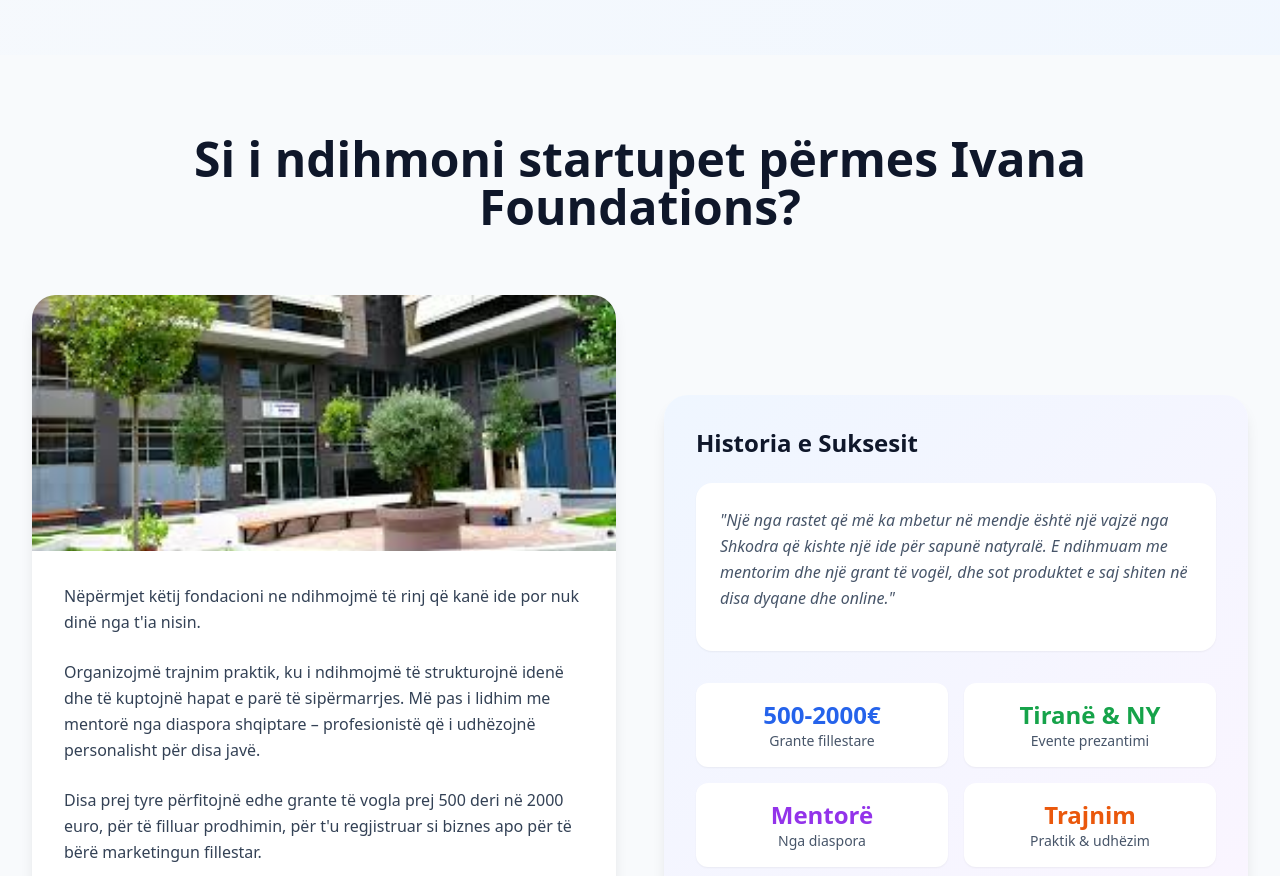
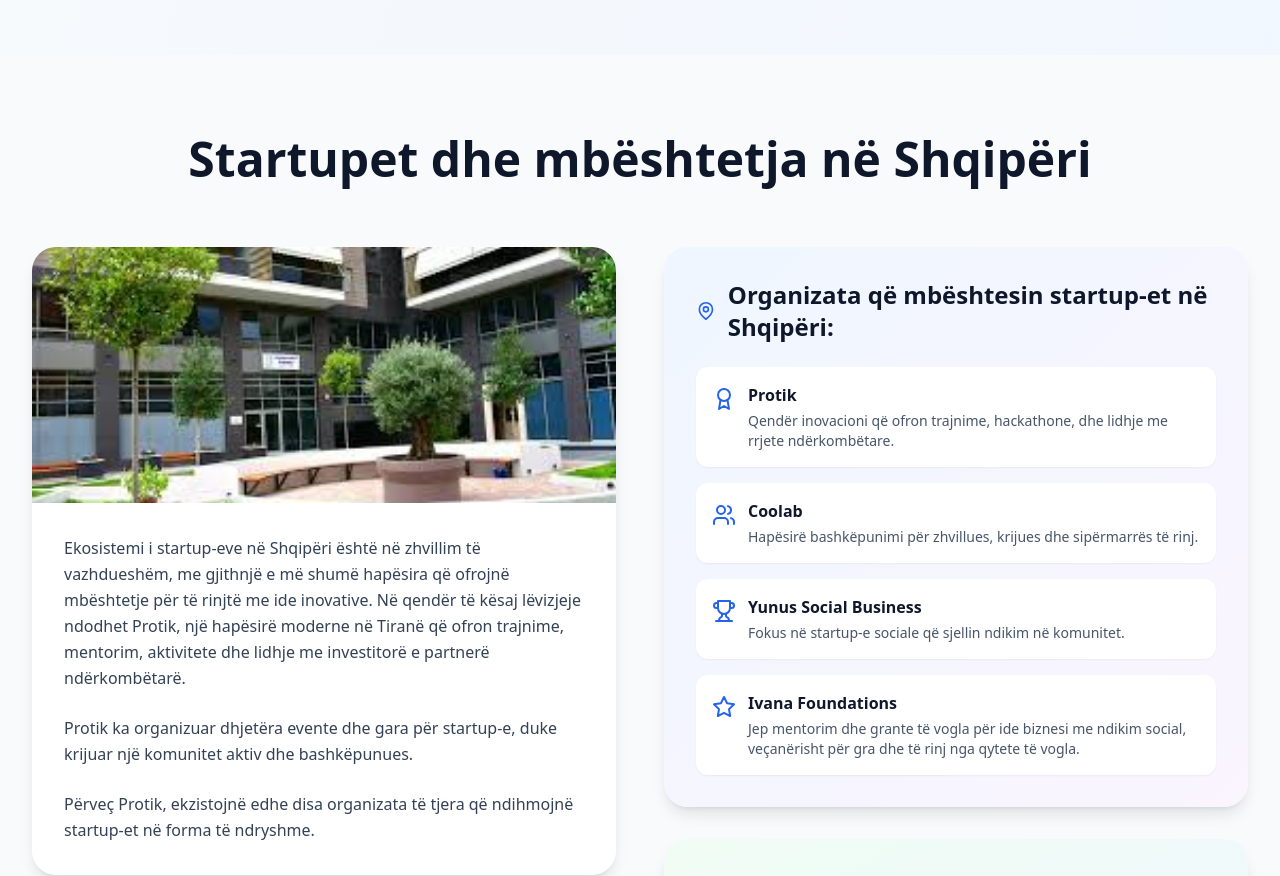
Before and after one commit to hysen-ramaj1/founder, a React (Vite) app: page / in a window 1280 px wide. Shown: the part 1920-2796 px from the top of the page. Built offline with nearby package versions, Linux system fonts and the light colour scheme.

Commit message:
Update homepage with new startup support section

```diff
--- a/src/pages/HomePage.tsx
+++ b/src/pages/HomePage.tsx
@@ -1,6 +1,6 @@
 import React, { useEffect, useRef } from 'react';
 import { Link } from 'react-router-dom';
-import { FileText, DollarSign, Scale, Presentation, Users, Trophy, Star, ArrowRight } from 'lucide-react';
+import { FileText, DollarSign, Scale, Presentation, Users, Trophy, Star, ArrowRight, MapPin, Calendar, Award } from 'lucide-react';
 
 const HomePage = () => {
   const heroRef = useRef(null);
@@ -54,6 +54,37 @@ const HomePage = () => {
     { icon: <Users className="w-6 h-6" />, value: '0k+', label: 'Founders Helped' },
     { icon: <Trophy className="w-6 h-6" />, value: '0+', label: 'Successful Startups' },
     { icon: <Star className="w-6 h-6" />, value: '0%', label: 'Success Rate' }
+  ];
+
+  const organizations = [
+    {
+      name: 'Protik',
+      description: 'Qendër inovacioni që ofron trajnime, hackathone, dhe lidhje me rrjete ndërkombëtare.',
+      icon: <Award className="w-6 h-6" />
+    },
+    {
+      name: 'Coolab',
+      description: 'Hapësirë bashkëpunimi për zhvillues, krijues dhe sipërmarrës të rinj.',
+      icon: <Users className="w-6 h-6" />
+    },
+    {
+      name: 'Yunus Social Business',
+      description: 'Fokus në startup-e sociale që sjellin ndikim në komunitet.',
+      icon: <Trophy className="w-6 h-6" />
+    },
+    {
+      name: 'Ivana Foundations',
+      description: 'Jep mentorim dhe grante të vogla për ide biznesi me ndikim social, veçanërisht për gra dhe të rinj nga qytete të vogla.',
+      icon: <Star className="w-6 h-6" />
+    }
+  ];
+
+  const events = [
+    'Startup Weekend Tirana – Gara 3-ditore për ndërtimin e një ideje në ekip',
+    'Women Founders Meetup – Takime për gra sipërmarrëse',
+    'Protik Demo Day – Prezantim i ideve përpara jurisë dhe investitorëve',
+    'Hack4Tourism – Hackathon për zgjidhje inovative në turizëm',
+    'EU for Innovation Bootcamps – Trajnime intensive për të rinjtë që duan të krijojnë startup-e'
   ];
 
   useEffect(() => {
@@ -203,73 +234,94 @@ const HomePage = () => {
         </div>
       </section>
 
-      {/* Ivana Foundation Section */}
+      {/* Startup Support in Albania Section */}
       <section className="py-20 px-4 sm:px-6 lg:px-8 bg-slate-50">
         <div className="max-w-7xl mx-auto">
           <div className="text-center mb-16 animate-on-scroll opacity-0">
             <h2 className="text-4xl md:text-5xl font-bold text-slate-900 mb-6">
-              Si i ndihmoni startupet përmes Ivana Foundations?
+              Startupet dhe mbështetja në Shqipëri
             </h2>
           </div>
 
-          <div className="grid grid-cols-1 lg:grid-cols-2 gap-12 items-center animate-on-scroll opacity-0">
+          <div className="grid grid-cols-1 lg:grid-cols-2 gap-12 items-start animate-on-scroll opacity-0">
             <div className="bg-white rounded-3xl overflow-hidden shadow-lg hover:shadow-2xl transition-all duration-500 transform hover:-translate-y-2">
               <img
                 src="/f.jpeg"
-                alt="Ivana Foundation building"
+                alt="Protik innovation center"
                 className="w-full h-64 object-cover"
               />
               <div className="p-8">
                 <div className="space-y-6 text-slate-700 leading-relaxed">
                   <p>
-                    Nëpërmjet këtij fondacioni ne ndihmojmë të rinj që kanë ide por nuk dinë nga t'ia nisin.
+                    Ekosistemi i startup-eve në Shqipëri është në zhvillim të vazhdueshëm, me gjithnjë e më shumë hapësira që ofrojnë mbështetje për të rinjtë me ide inovative. Në qendër të kësaj lëvizjeje ndodhet Protik, një hapësirë moderne në Tiranë që ofron trajnime, mentorim, aktivitete dhe lidhje me investitorë e partnerë ndërkombëtarë.
                   </p>
 
                   <p>
-                    Organizojmë trajnim praktik, ku i ndihmojmë të strukturojnë idenë dhe të kuptojnë hapat e parë të sipërmarrjes.
-                    Më pas i lidhim me mentorë nga diaspora shqiptare – profesionistë që i udhëzojnë personalisht për disa javë.
+                    Protik ka organizuar dhjetëra evente dhe gara për startup-e, duke krijuar një komunitet aktiv dhe bashkëpunues.
                   </p>
 
                   <p>
-                    Disa prej tyre përfitojnë edhe grante të vogla prej 500 deri në 2000 euro, për të filluar prodhimin,
-                    për t'u regjistruar si biznes apo për të bërë marketingun fillestar.
-                  </p>
-
-                  <p>
-                    Gjithashtu, u japim mundësi të prezantojnë idetë në evente në Tiranë apo New York, ku marrin vëmendje
-                    nga investitorë, partnerë apo media.
+                    Përveç Protik, ekzistojnë edhe disa organizata të tjera që ndihmojnë startup-et në forma të ndryshme.
                   </p>
                 </div>
               </div>
             </div>
 
-            <div className="bg-gradient-to-br from-blue-50 to-purple-50 rounded-3xl p-8 shadow-lg">
-              <div className="mb-8">
-                <h3 className="text-2xl font-bold text-slate-900 mb-6">Historia e Suksesit</h3>
-                <div className="bg-white rounded-2xl p-6 shadow-sm">
-                  <p className="text-slate-600 leading-relaxed mb-4 italic">
-                    "Një nga rastet që më ka mbetur në mendje është një vajzë nga Shkodra që kishte një ide për sapunë natyralë.
-                    E ndihmuam me mentorim dhe një grant të vogël, dhe sot produktet e saj shiten në disa dyqane dhe online."
-                  </p>
+            <div className="space-y-8">
+              {/* Organizations */}
+              <div className="bg-gradient-to-br from-blue-50 to-purple-50 rounded-3xl p-8 shadow-lg">
+                <h3 className="text-2xl font-bold text-slate-900 mb-6 flex items-center">
+                  <MapPin className="w-6 h-6 text-blue-600 mr-3" />
+                  Organizata që mbështesin startup-et në Shqipëri:
+                </h3>
+                <div className="space-y-4">
+                  {organizations.map((org, index) => (
+                    <div
+                      key={index}
+                      className="bg-white rounded-xl p-4 shadow-sm hover:shadow-md transition-all duration-300 transform hover:-translate-y-1"
+                    >
+                      <div className="flex items-start">
+                        <div className="text-blue-600 mr-3 mt-1">{org.icon}</div>
+                        <div>
+                          <h4 className="font-bold text-slate-900 mb-1">{org.name}</h4>
+                          <p className="text-sm text-slate-600">{org.description}</p>
+                        </div>
+                      </div>
+                    </div>
+                  ))}
                 </div>
               </div>
 
-              <div className="grid grid-cols-2 gap-4">
-                <div className="text-center p-4 bg-white rounded-xl shadow-sm">
-                  <div className="text-2xl font-bold text-blue-600">500-2000€</div>
-                  <div className="text-sm text-slate-600">Grante fillestare</div>
+              {/* Interview */}
+              <div className="bg-gradient-to-br from-green-50 to-blue-50 rounded-3xl p-8 shadow-lg">
+                <h3 className="text-2xl font-bold text-slate-900 mb-6 flex items-center">
+                  <Users className="w-6 h-6 text-green-600 mr-3" />
+                  Intervistë e shkurtër: Si është të nisesh një startup në Shqipëri?
+                </h3>
+                <div className="bg-white rounded-2xl p-6 shadow-sm">
+                  <p className="text-slate-600 leading-relaxed mb-4 italic">
+                    "Në fillim kisha vetëm një ide për një aplikacion që ndihmon studentët të organizojnë mësimet. Falë një trajnimi që mora në Tiranë, mësova si të ndërtoj një plan biznesi dhe të prezantoj idenë time. Më pas u përzgjodha për një program mentorimi dhe mora edhe një ndihmë financiare të vogël për të nisur zhvillimin."
+                  </p>
+                  <p className="text-green-600 font-semibold">- Arian, 23 vjeç – pjesëmarrës në një trajnim startup-i</p>
                 </div>
-                <div className="text-center p-4 bg-white rounded-xl shadow-sm">
-                  <div className="text-2xl font-bold text-green-600">Tiranë & NY</div>
-                  <div className="text-sm text-slate-600">Evente prezantimi</div>
-                </div>
-                <div className="text-center p-4 bg-white rounded-xl shadow-sm">
-                  <div className="text-2xl font-bold text-purple-600">Mentorë</div>
-                  <div className="text-sm text-slate-600">Nga diaspora</div>
-                </div>
-                <div className="text-center p-4 bg-white rounded-xl shadow-sm">
-                  <div className="text-2xl font-bold text-orange-600">Trajnim</div>
-                  <div className="text-sm text-slate-600">Praktik & udhëzim</div>
+              </div>
+
+              {/* Events */}
+              <div className="bg-gradient-to-br from-purple-50 to-pink-50 rounded-3xl p-8 shadow-lg">
+                <h3 className="text-2xl font-bold text-slate-900 mb-6 flex items-center">
+                  <Calendar className="w-6 h-6 text-purple-600 mr-3" />
+                  Disa nga eventet që janë organizuar për startup-e:
+                </h3>
+                <div className="space-y-3">
+                  {events.map((event, index) => (
+                    <div
+                      key={index}
+                      className="flex items-start p-3 bg-white rounded-lg shadow-sm hover:shadow-md transition-all duration-300"
+                    >
+                      <span className="w-2 h-2 bg-purple-500 rounded-full mt-2 mr-3 flex-shrink-0"></span>
+                      <span className="text-slate-700 text-sm">{event}</span>
+                    </div>
+                  ))}
                 </div>
               </div>
             </div>
```
